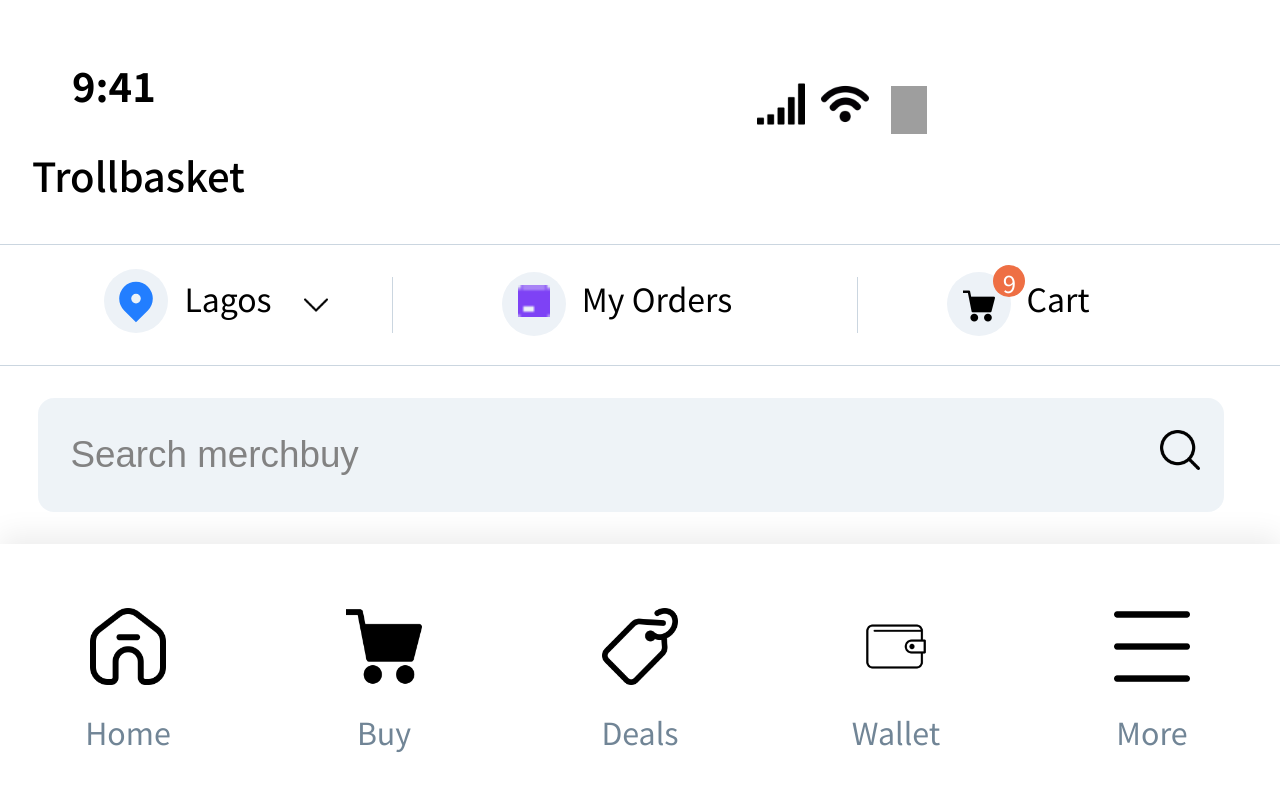
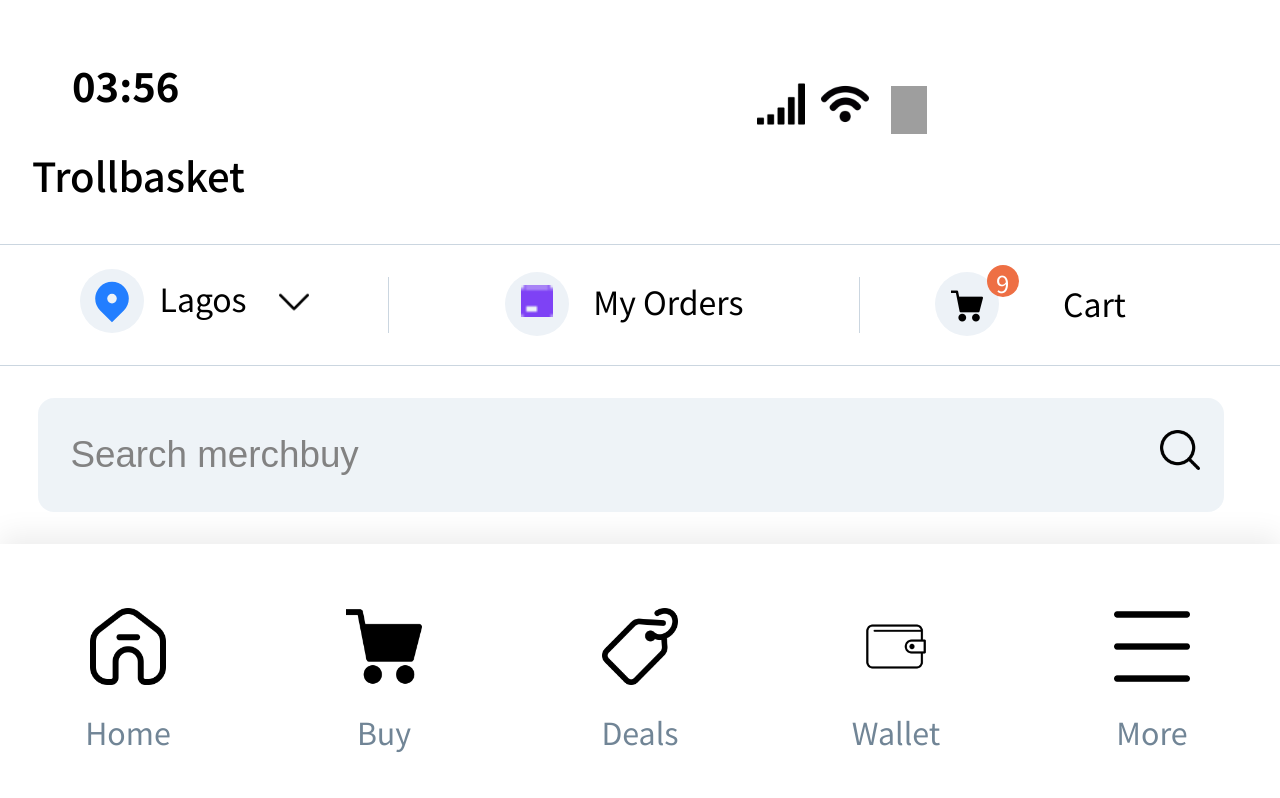
Before and after one commit to rephidimC/Rensource-Merchbuy, a React (Create React App) app: page / in a window 1280 px wide. Shown: the top 798 px of the page. Built offline with nearby package versions, Linux system fonts and the light colour scheme; grey boxes are pictures that could not be loaded.

Commit message:
Modified

```diff
--- a/public/styles.css
+++ b/public/styles.css
@@ -63,7 +63,7 @@
 }
 
 .HeaderCard {
-  margin: 0 2.5rem;
+  margin: 0 2rem;
   font-weight: 400;
 }
 
@@ -90,19 +90,20 @@
   position: relative;
   bottom: 1.3rem;
   font-weight: 400;
+  right: 1rem;
 }
 
 .HeaderCardSmallSecondChild h1 {
-  margin: 0 1rem;
+  margin: 0 0 0 1.5rem;
   position: relative;
-  bottom: 1.3rem;
+  bottom: 1.1rem;
   font-weight: 400;
 }
 
 .HeaderCardSmallThirdChild h1 {
-  margin: 0 1rem;
+  margin: 0.2rem 0 0 4rem;
   position: relative;
-  bottom: 1.3rem;
+  bottom: 1rem;
   font-weight: 400;
 }
 
@@ -112,6 +113,7 @@
   border-radius: 50%;
   position: relative;
   bottom: 0.5rem;
+  right: 1rem;
 }
 
 .HeaderCardSmallSecondChild div {
--- a/src/components/Header-card.jsx
+++ b/src/components/Header-card.jsx
@@ -13,7 +13,7 @@
         first = "/location.svg"
         text = "Lagos"
         second = "/down-arrow.png"
-        display = {{width: "1.5rem", position: "relative", bottom: "1rem", left: "1rem"}}
+        display = {{width: "1.9rem", position: "relative", bottom: "1rem"}}
         none = {{display: "none"}}
       />
        <div className="thin-vertical-line"></div>
@@ -32,7 +32,7 @@
         first = "/shopping-cart.png"
         text = "Cart"
         display = {{display: "none"}}
-        none = {{backgroundColor: "#EE6F44", width: "2rem", height: "2rem", top: "-2.5rem", right: "7rem"}}
+        none = {{backgroundColor: "#EE6F44", width: "2rem", height: "2rem", top: "-2.5rem", right: "8.7rem"}}
       />
     </div>
   );
--- a/src/components/Header.jsx
+++ b/src/components/Header.jsx
@@ -1,13 +1,31 @@
-import React from "react";
+import React, { useState } from "react";
 
 function Header() {
-  // var dateToday = new Date();
-  // var timeNow = dateToday.getTime();
+  // var today = new Date();
+  // var time = today.getHours() + ":" + today.getMinutes();
+  // const [currentTime, setCurrentTime] = useState({time});
+
+  let generatedTime = new Date().toLocaleTimeString("en-US", {
+    hour12: false,
+    hour: "numeric",
+    minute: "numeric"
+  });
+  var [time, setTime] = useState(generatedTime);
+
+  function getTime() {
+    const newTime = new Date().toLocaleTimeString("en-US", {
+      hour12: false,
+      hour: "numeric",
+      minute: "numeric"
+    });
+    setTime(newTime);
+  }
+  setInterval(getTime, 1000);
 
   return (
     <header>
       <div className="lhs">
-        <h1>9:41</h1>
+        <h1>{time}</h1>
         <p>Trollbasket</p>
       </div>
       <div className="rhs">
```
